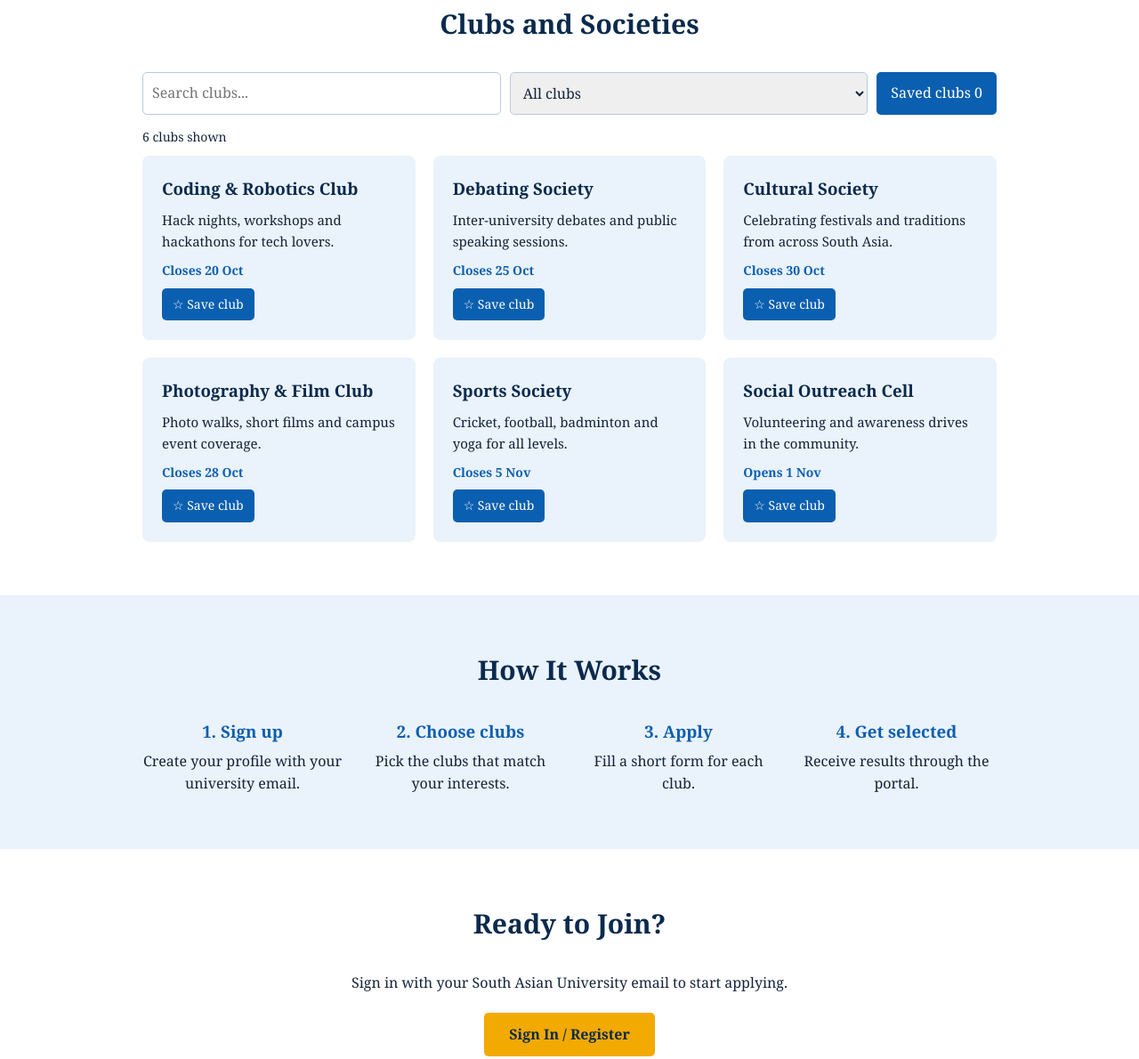
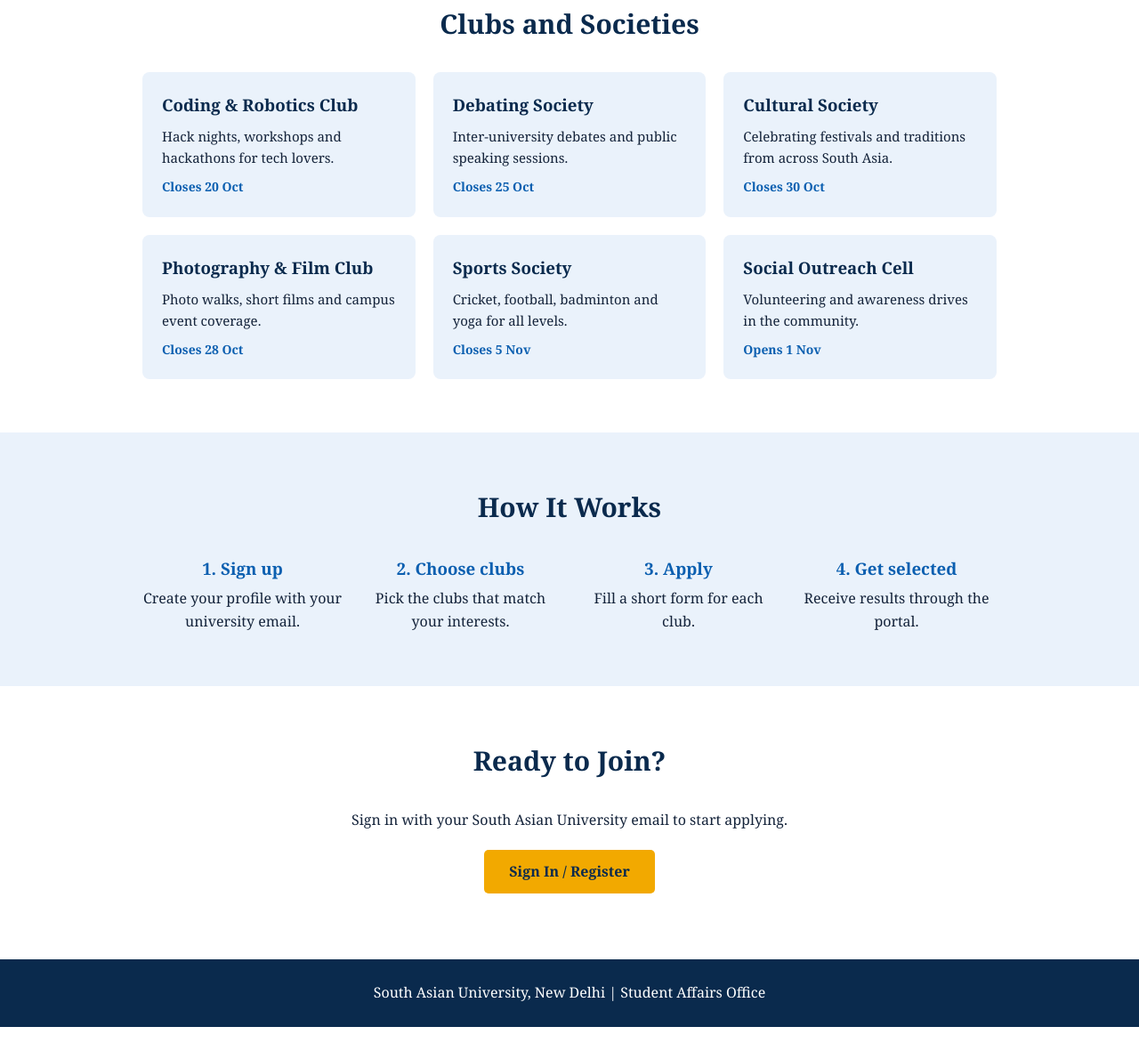
Before and after one commit to himanshuXD07/fwd073, a plain HTML site: page index.html in a window 1280 px wide. Shown: the part 507-1697 px from the top of the page at 89% size. After the commit the page ends 1661 px from the top, so only its background shows below. Drawn offline with Linux system fonts and the light colour scheme.

Commit message:
Add files via upload

```diff
--- a/index.html
+++ b/index.html
@@ -31,42 +31,36 @@
 <section id="clubs">
   <div class="container">
     <h2>Clubs and Societies</h2>
-    <div class="club-tools">
-      <input id="clubSearch" type="search" placeholder="Search clubs..." aria-label="Search clubs">
-      <select id="clubCategory" aria-label="Filter clubs"><option value="all">All clubs</option><option value="tech">Technology</option><option value="arts">Arts & culture</option><option value="sports">Sports</option><option value="social">Social impact</option></select>
-      <button class="small-btn" id="showSaved" type="button">Saved clubs <span id="savedCount">0</span></button>
-    </div>
-    <p id="clubResultCount" class="portal-message" aria-live="polite"></p>
     <div class="cards" id="clubCards">
-      <div class="card" data-category="tech">
+      <div class="card">
         <h3>Coding & Robotics Club</h3>
         <p>Hack nights, workshops and hackathons for tech lovers.</p>
-        <div class="date">Closes 20 Oct</div><button type="button" class="small-btn save-club">☆ Save club</button>
+        <div class="date">Closes 20 Oct</div>
       </div>
-      <div class="card" data-category="arts">
+      <div class="card">
         <h3>Debating Society</h3>
         <p>Inter-university debates and public speaking sessions.</p>
-        <div class="date">Closes 25 Oct</div><button type="button" class="small-btn save-club">☆ Save club</button>
+        <div class="date">Closes 25 Oct</div>
       </div>
-      <div class="card" data-category="arts">
+      <div class="card">
         <h3>Cultural Society</h3>
         <p>Celebrating festivals and traditions from across South Asia.</p>
-        <div class="date">Closes 30 Oct</div><button type="button" class="small-btn save-club">☆ Save club</button>
+        <div class="date">Closes 30 Oct</div>
       </div>
-      <div class="card" data-category="arts">
+      <div class="card">
         <h3>Photography & Film Club</h3>
         <p>Photo walks, short films and campus event coverage.</p>
-        <div class="date">Closes 28 Oct</div><button type="button" class="small-btn save-club">☆ Save club</button>
+        <div class="date">Closes 28 Oct</div>
       </div>
-      <div class="card" data-category="sports">
+      <div class="card">
         <h3>Sports Society</h3>
         <p>Cricket, football, badminton and yoga for all levels.</p>
-        <div class="date">Closes 5 Nov</div><button type="button" class="small-btn save-club">☆ Save club</button>
+        <div class="date">Closes 5 Nov</div>
       </div>
-      <div class="card" data-category="social">
+      <div class="card">
         <h3>Social Outreach Cell</h3>
         <p>Volunteering and awareness drives in the community.</p>
-        <div class="date">Opens 1 Nov</div><button type="button" class="small-btn save-club">☆ Save club</button>
+        <div class="date">Opens 1 Nov</div>
       </div>
     </div>
   </div>
@@ -88,9 +82,9 @@
   <div class="container">
     <h2>Ready to Join?</h2>
     <p style="margin-bottom:20px;">Sign in with your South Asian University email to start applying.</p>
-    <a class="btn" href="#" id="signInButton">Sign In / Register</a>
-    <p id="sessionMessage" style="margin-top:14px;"></p>
-    <div class="portal-panel" id="authPanel" aria-live="polite">
+    <details class="auth-disclosure">
+      <summary class="btn">Sign In / Register</summary>
+      <div class="portal-panel" id="authPanel" aria-live="polite">
       <h3 id="authHeading">Student sign in</h3>
       <p style="margin-bottom:14px;">Use your student account to apply to clubs and track your applications.</p>
       <div class="portal-actions">
@@ -104,7 +98,9 @@
         <button type="submit" class="btn" id="authSubmit">Sign in</button>
       </form>
       <p id="authMessage" class="portal-message"></p>
-    </div>
+      </div>
+    </details>
+    <p id="sessionMessage" style="margin-top:14px;"></p>
     <div class="portal-panel" id="studentPanel" aria-live="polite">
       <h3 id="welcomeHeading">Your student dashboard</h3>
       <div class="portal-actions"><button type="button" class="small-btn" id="refreshApplications">Refresh applications</button><button type="button" class="small-btn secondary" id="logoutButton">Sign out</button></div>
@@ -131,6 +127,5 @@
   <p>South Asian University, New Delhi | Student Affairs Office</p>
 </footer>
 
-<script src="script.js"></script>
 </body>
 </html>
--- a/style.css
+++ b/style.css
@@ -74,7 +74,10 @@
     .hero h1 { font-size: 30px; }
   }
 
-.club-tools{display:flex;gap:10px;flex-wrap:wrap;margin:0 0 14px}
-.club-tools input,.club-tools select{flex:1;min-width:180px;padding:10px;border:1px solid #b8cbe0;border-radius:5px;font:inherit;color:#14233a}
-.save-club{margin-top:8px;font-size:14px!important;padding:7px 12px!important}
-.card[hidden]{display:none}
+
+/* CSS-only sign-in disclosure: opens the sign-in panel below the button. */
+.auth-disclosure { margin: 0 auto; max-width: 850px; }
+.auth-disclosure > summary { cursor: pointer; list-style: none; }
+.auth-disclosure > summary::-webkit-details-marker { display: none; }
+.auth-disclosure[open] > .portal-panel { display: block; }
+.auth-disclosure[open] > summary { border-radius: 5px 5px 0 0; }
```
